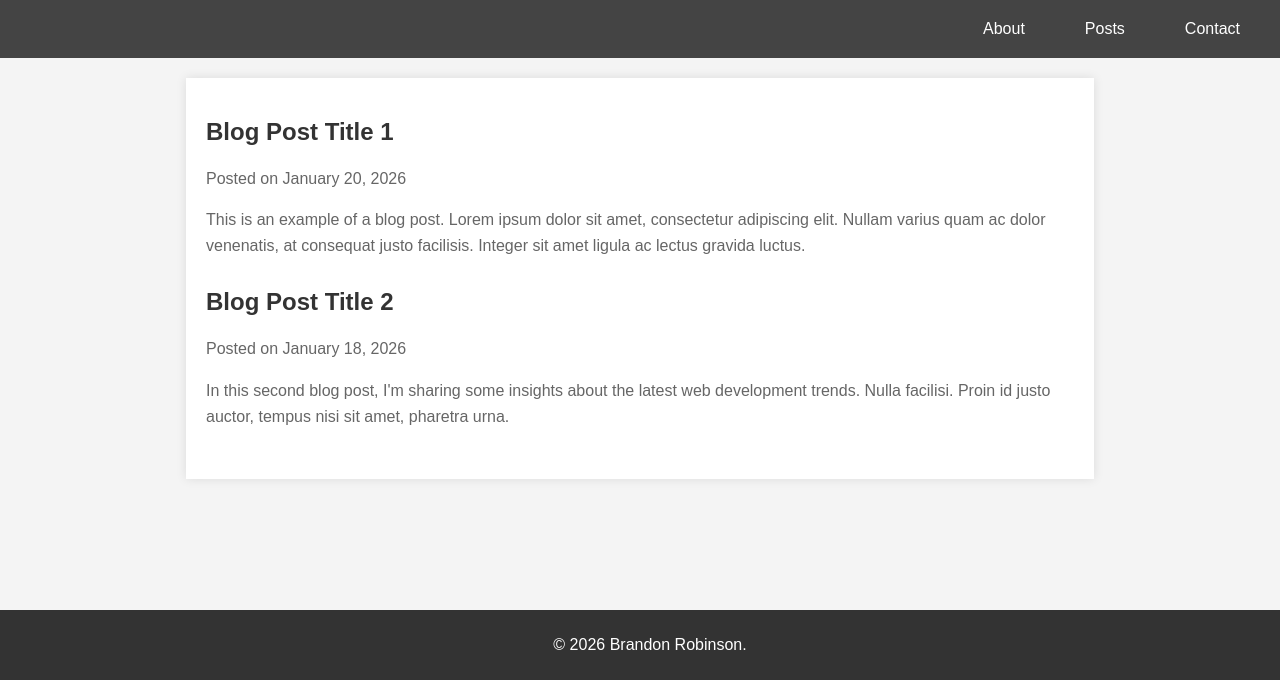
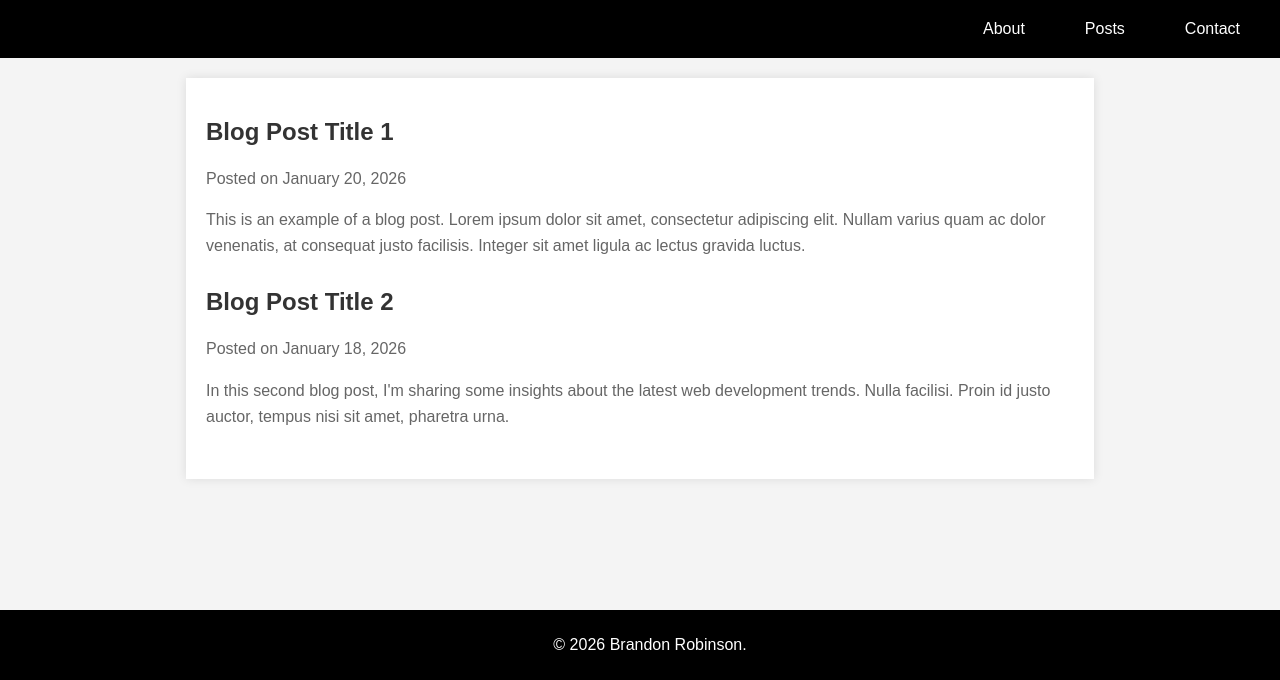
Before and after one commit to brobinson1000/brobinson1000.github.io, a plain HTML site: page index.html in a window 1280 px wide. Shown: the part 120-800 px from the top of the page. Drawn offline with Linux system fonts and the light colour scheme.

Commit message:
change color

```diff
--- a/index.html
+++ b/index.html
@@ -20,7 +20,7 @@
             background-size: contain;
         }
         nav {
-            background-color: #444;
+            background-color: #000000;
             display: flex;
             justify-content: right;
             padding: 10px;
@@ -58,7 +58,7 @@
             line-height: 1.6;
         }
         footer {
-            background-color: #333;
+            background-color: #000000;
             color: white;
             text-align: center;
             padding: 10px;
```
